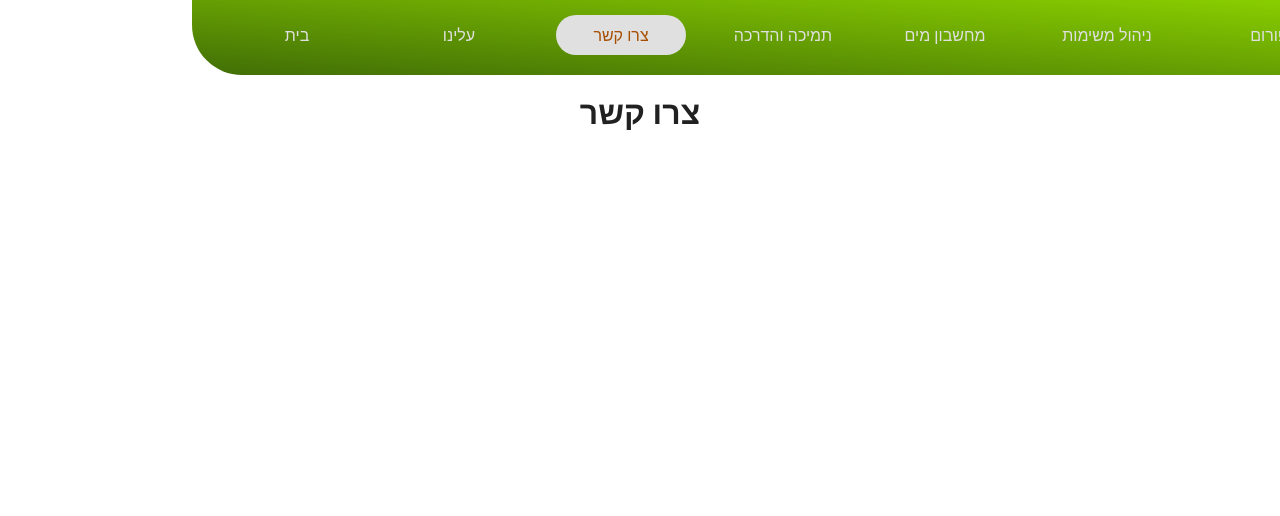
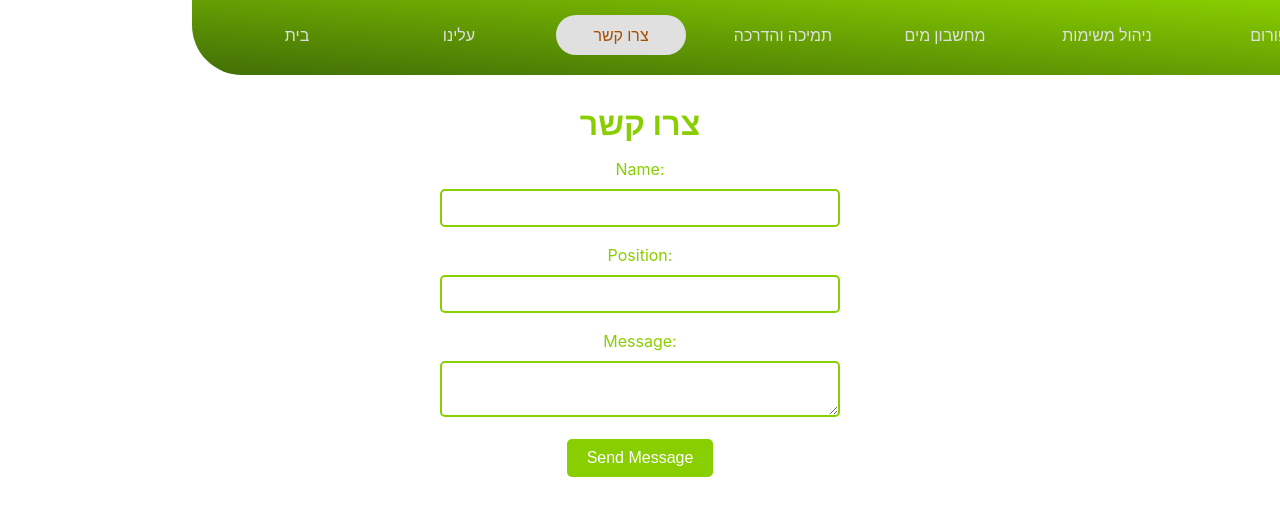
Before and after one commit to Daanielle/WaterWiseAI, a React (Create React App) app in the folder water-wize-ai/: page /ContactUs in a window 1280 px wide. Shown: the top 516 px of the page. Built offline with nearby package versions, Linux system fonts and the light colour scheme.

Commit message:
added frontend for the ContactUs Page

```diff
--- /dev/null
+++ b/water-wize-ai/src/ContactUs.css
@@ -0,0 +1,44 @@
+/* ContactUs.css */
+.contact-form {
+    max-width: 400px;
+    margin: 2rem auto;
+    text-align: center;
+  }
+
+  .contact-form h1 {
+    color: var(--primary-color);
+  }
+
+  .contact-form label {
+    display: block;
+    margin-bottom: 0.5rem;
+    color: var(--primary-color);
+  }
+
+  .contact-form input,
+  .contact-form textarea {
+    width: 100%;
+    padding: 8px;
+    margin-bottom: 1rem;
+    border: 2px solid var(--primary-color);
+    border-radius: 5px;
+    font-size: 16px;
+  }
+
+  .contact-form textarea {
+    resize: vertical; /* Allow vertical resizing */
+  }
+
+  .contact-form button {
+    background-color: var(--primary-color);
+    color: white;
+    border: none;
+    border-radius: 5px;
+    padding: 10px 20px;
+    font-size: 16px;
+    cursor: pointer;
+  }
+
+  .contact-form button:hover {
+    background-color: var(--accent-color);
+  }
--- a/water-wize-ai/src/pages/ContactUs.js
+++ b/water-wize-ai/src/pages/ContactUs.js
@@ -1,46 +1,57 @@
+import React, { useState } from 'react';
 import PageContainer from "../components/PageContainer";
+import "../ContactUs.css"; // Import the CSS file
 
 function ContactUs() {
+  const [formData, setFormData] = useState({
+    name: '',
+    position: '',
+    message: ''
+  });
+
+  const handleChange = (e) => {
+    const { name, value } = e.target;
+    setFormData({ ...formData, [name]: value });
+  };
+
+  const handleSubmit = async (e) => {
+    e.preventDefault();
+    try {
+      const response = await fetch('/api/contact', {
+        method: 'POST',
+        headers: {
+          'Content-Type': 'application/json'
+        },
+        body: JSON.stringify(formData)
+      });
+      if (response.ok) {
+        // Message sent successfully
+        console.log('Message sent successfully');
+      } else {
+        // Error handling
+        console.error('Failed to send message');
+      }
+    } catch (error) {
+      console.error('Error sending message:', error);
+    }
+  };
+
   return (
     <PageContainer>
-      <h1>צרו קשר</h1>
+      <div className="contact-form">
+        <h1>צרו קשר</h1>
+        <form onSubmit={handleSubmit}>
+          <label>Name:</label>
+          <input type="text" name="name" value={formData.name} onChange={handleChange} required />
+          <label>Position:</label>
+          <input type="text" name="position" value={formData.position} onChange={handleChange} required />
+          <label>Message:</label>
+          <textarea name="message" value={formData.message} onChange={handleChange} required maxLength={500} />
+          <button type="submit">Send Message</button>
+        </form>
+      </div>
     </PageContainer>
   );
 }
 
 export default ContactUs;
-// import React, { useEffect, useState } from 'react';
-// import PageContainer from "../components/PageContainer";
-
-// function WaterCalculator() {
-//   const [users, setUsers] = useState([]);
-
-//   useEffect(() => {
-//     fetch("/api")
-//       .then(response => response.json())
-//       .then(data => {
-//         setUsers(data.users);
-//       })
-//       .catch(error => {
-//         console.error("Error fetching data:", error);
-//       });
-//   }, []);
-
-//   return (
-//     <PageContainer>
-//       <div>
-//         <h1>מחשבון מים</h1>
-//         <div>
-//           <h2>Users:</h2>
-//           <ul>
-//             {users.map((user, i) => (
-//               <li key={i}>{user}</li>
-//             ))}
-//           </ul>
-//         </div>
-//       </div>
-//     </PageContainer>
-//   );
-// }
-
-// export default WaterCalculator;
```
Also changed, not shown: 2 other files (tests, documents, lock files or other folders).
